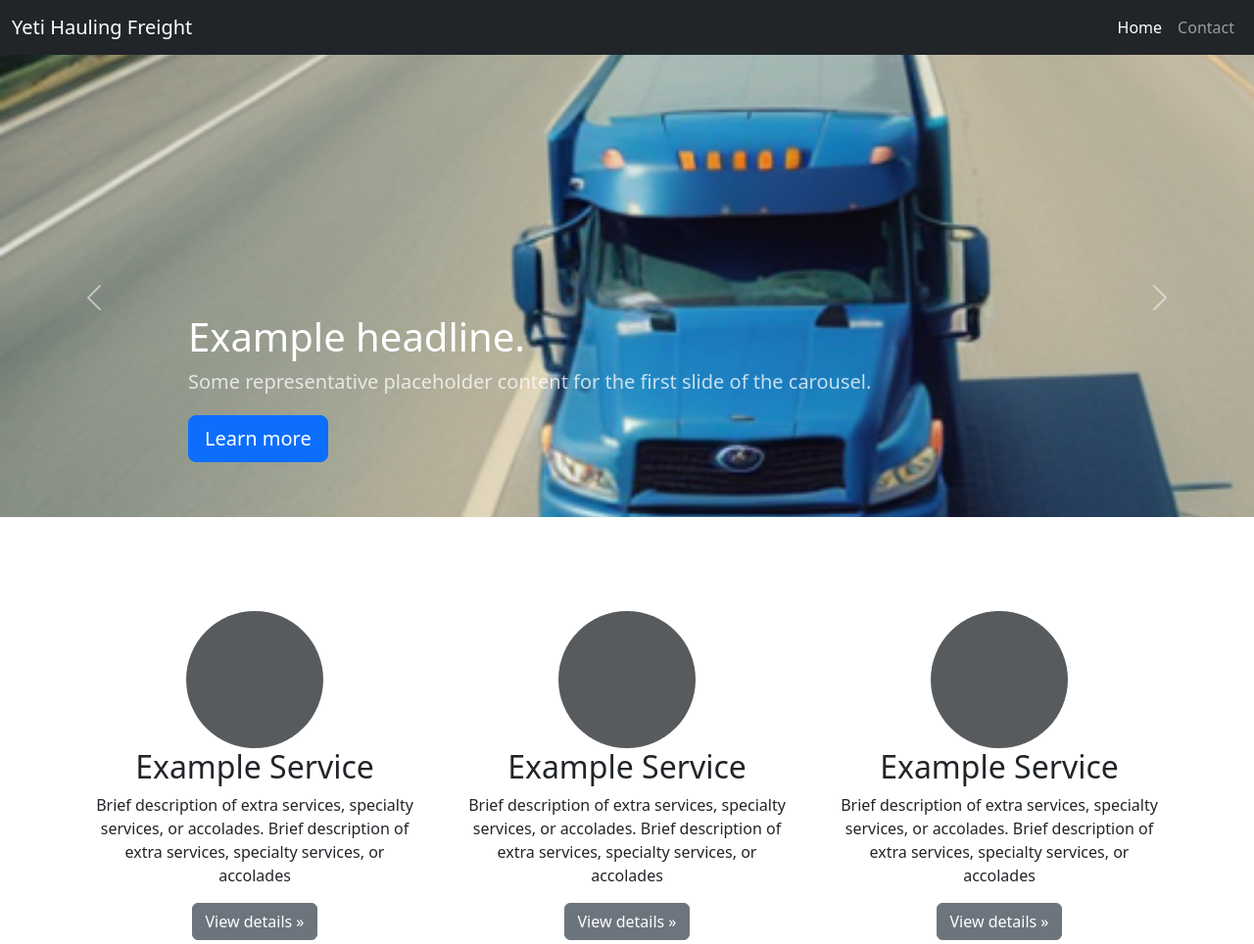
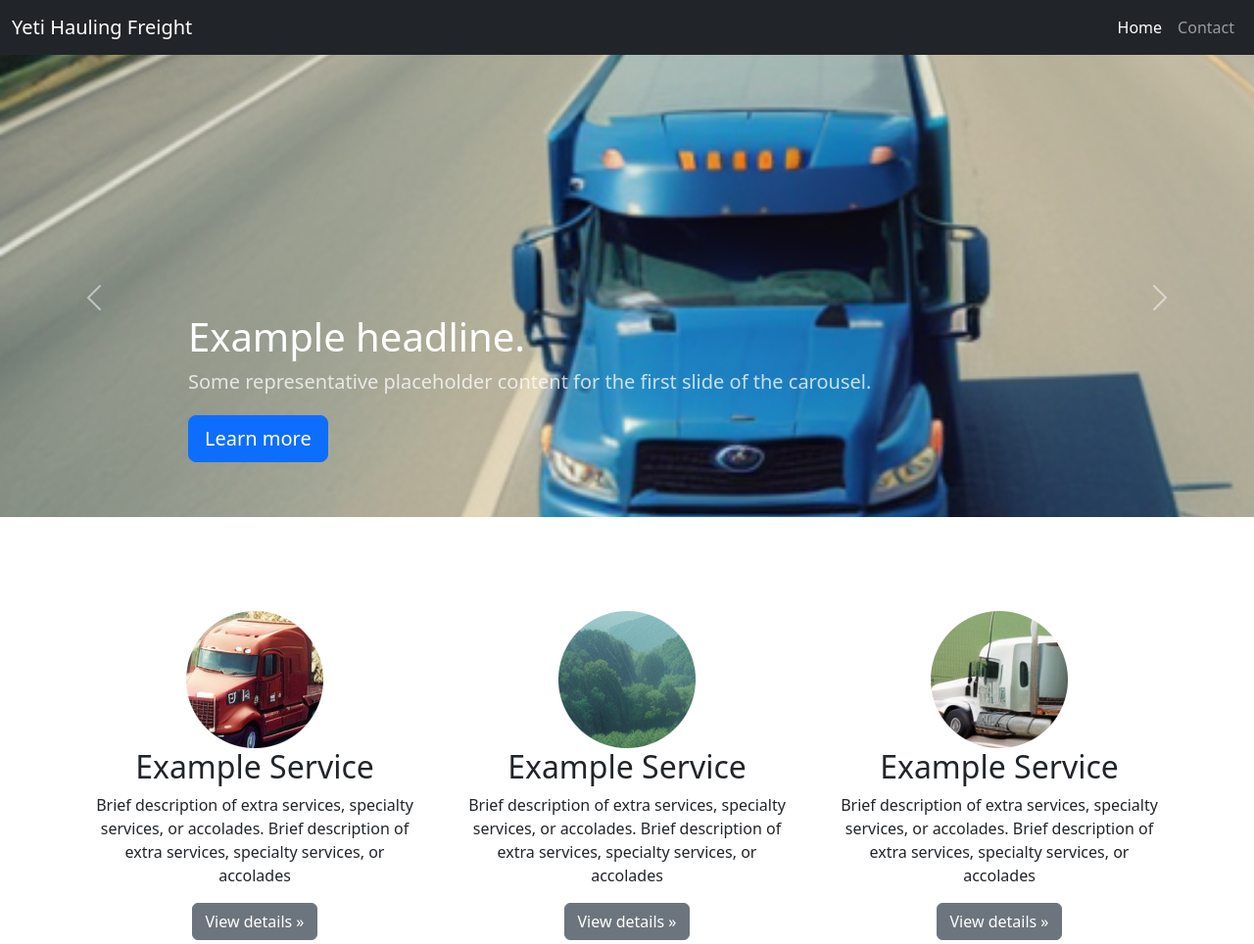
Before and after one commit to rworsham/YHF_Django, a Django app: page / in a window 1280 px wide. Shown: the top 964 px of the page at 98% size. Run offline with Django 5.2, Linux system fonts and the light colour scheme.

Commit message:
added extra example pictures to home

```diff
--- a/YHF/main/templates/home.html
+++ b/YHF/main/templates/home.html
@@ -80,19 +80,19 @@
   <div class="container marketing">
     <div class="row">
       <div class="col-lg-4">
-        <svg class="bd-img-responsive rounded-circle" width="140" height="140" xmlns="http://www.w3.org/2000/svg" role="img" aria-label="Placeholder" preserveAspectRatio="xMidYMid slice" focusable="false"><title>Placeholder</title><rect width="100%" height="100%" fill="var(--bs-secondary-color)"></rect></svg>
+        <img  src="{% static 'assets/creation7mod.png' %}"  style="max-width: 100%; object-fit: scale-down;object-position: center;">
         <h2 class="fw-normal">Example Service</h2>
         <p>Brief description of extra services, specialty services, or accolades. Brief description of extra services, specialty services, or accolades</p>
         <p><a class="btn btn-secondary" href="#">View details »</a></p>
       </div><!-- /.col-lg-4 -->
       <div class="col-lg-4">
-        <svg class="bd-img-responsive rounded-circle" width="140" height="140" xmlns="http://www.w3.org/2000/svg" role="img" aria-label="Placeholder" preserveAspectRatio="xMidYMid slice" focusable="false"><title>Placeholder</title><rect width="100%" height="100%" fill="var(--bs-secondary-color)"></rect></svg>
+        <img  src="{% static 'assets/creation8mod.png' %}"  style="max-width: 100%; object-fit: scale-down;object-position: center;">
         <h2 class="fw-normal">Example Service</h2>
         <p>Brief description of extra services, specialty services, or accolades. Brief description of extra services, specialty services, or accolades</p>
         <p><a class="btn btn-secondary" href="#">View details »</a></p>
       </div><!-- /.col-lg-4 -->
       <div class="col-lg-4">
-        <svg class="bd-img-responsive rounded-circle" width="140" height="140" xmlns="http://www.w3.org/2000/svg" role="img" aria-label="Placeholder" preserveAspectRatio="xMidYMid slice" focusable="false"><title>Placeholder</title><rect width="100%" height="100%" fill="var(--bs-secondary-color)"></rect></svg>
+        <img  src="{% static 'assets/creation9mod.png' %}"  style="max-width: 100%; object-fit: scale-down;object-position: center;">
         <h2 class="fw-normal">Example Service</h2>
         <p>Brief description of extra services, specialty services, or accolades. Brief description of extra services, specialty services, or accolades</p>
         <p><a class="btn btn-secondary" href="#">View details »</a></p>
```
Also changed, not shown: YHF/main/static/assets/creation7mod.png (added), YHF/main/static/assets/creation8mod.png (added), YHF/main/static/assets/creation9mod.png (added).
